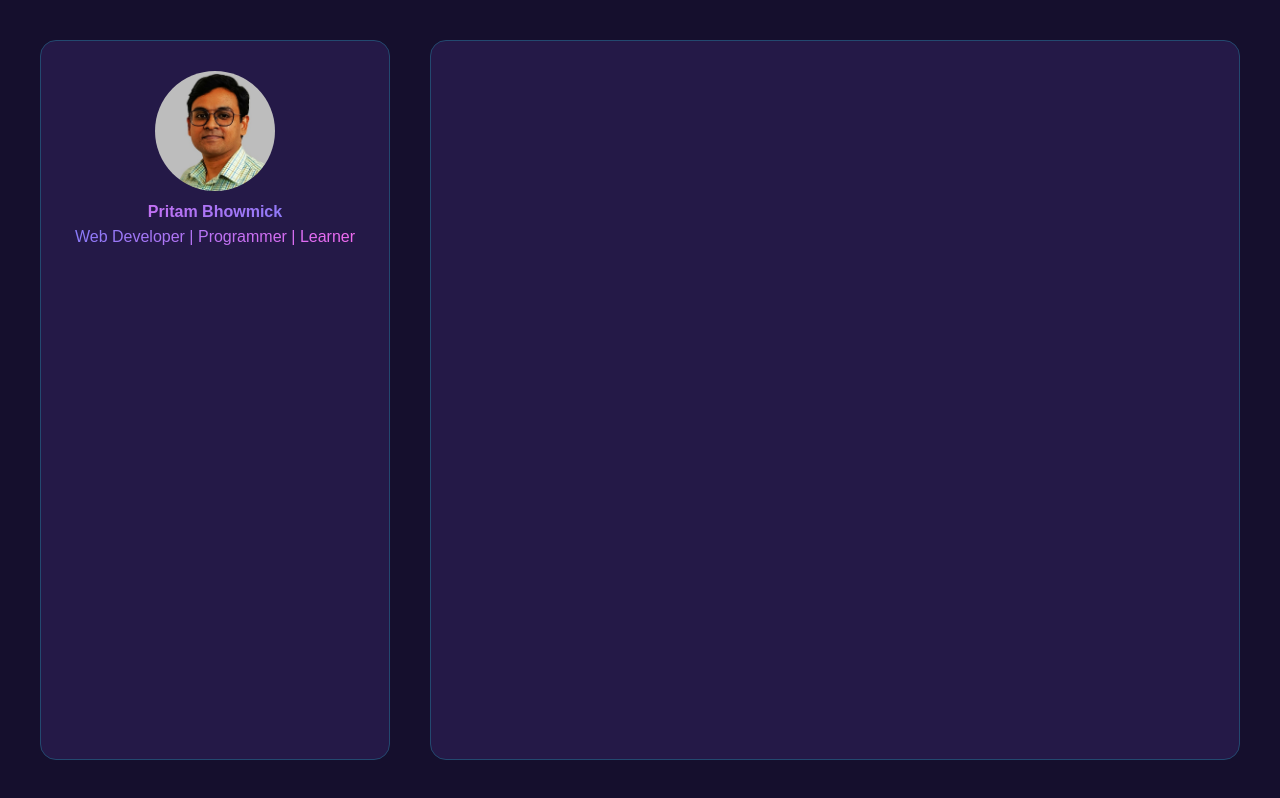
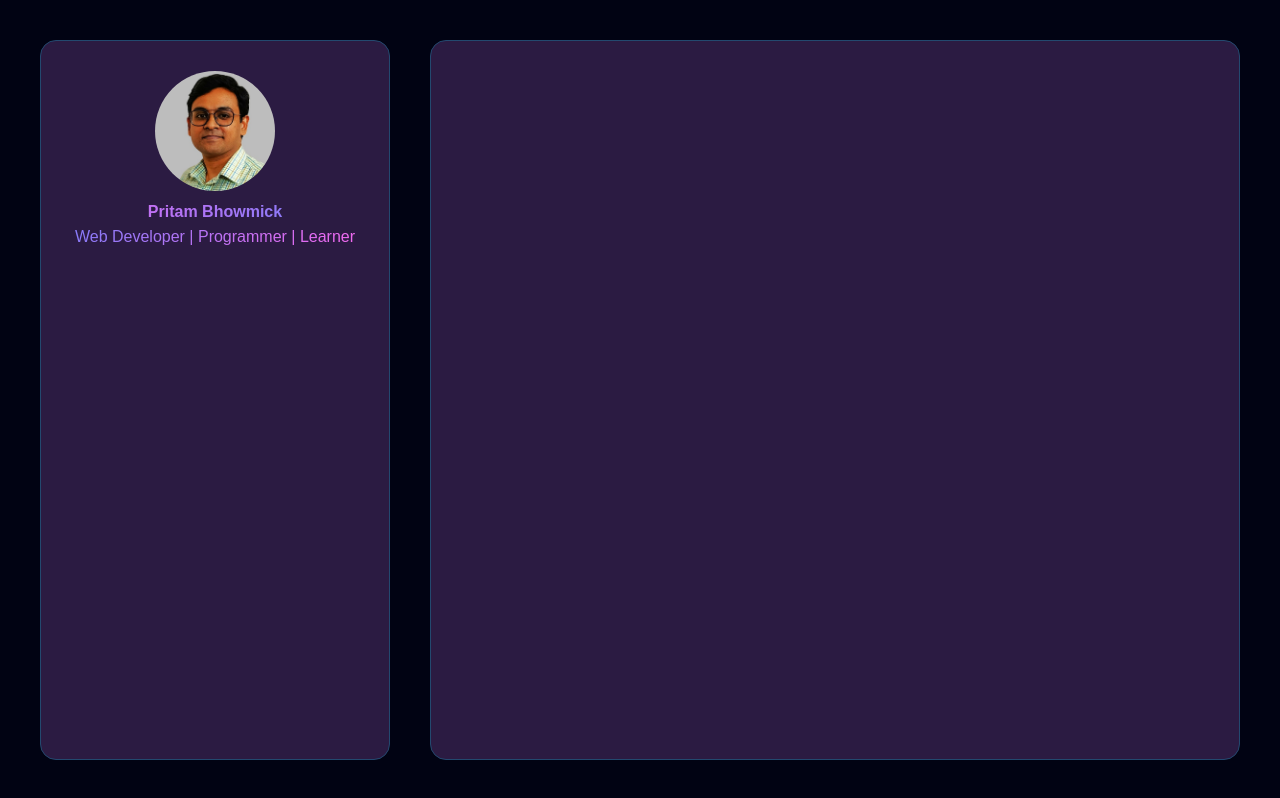
Before and after one commit to pritam-b-dev/profile-portfolio, a plain HTML site: page index.html in a window 1280 px wide. Drawn offline with Linux system fonts and the light colour scheme.

Commit message:
body, sidebar and main content bg color

```diff
--- a/style.css
+++ b/style.css
@@ -4,7 +4,7 @@
   box-sizing: border-box;
 }
 body {
-  background-color: #150f2d;
+  background-color: #010313;
   font-family: sans-serif;
   color: #757575;
   line-height: 1.6;
@@ -20,14 +20,14 @@ body {
 }
 
 .sidebar {
-  background-color: #2f215a93;
+  background-color: #2b1b42;
   height: 90vh;
   border: 1px solid rgb(35, 73, 111);
   border-radius: 16px;
 }
 
 .main-content {
-  background-color: #2f215a93;
+  background-color: #2b1b42;
   border: 1px solid rgb(35, 73, 111);
   border-radius: 16px;
 }
```
